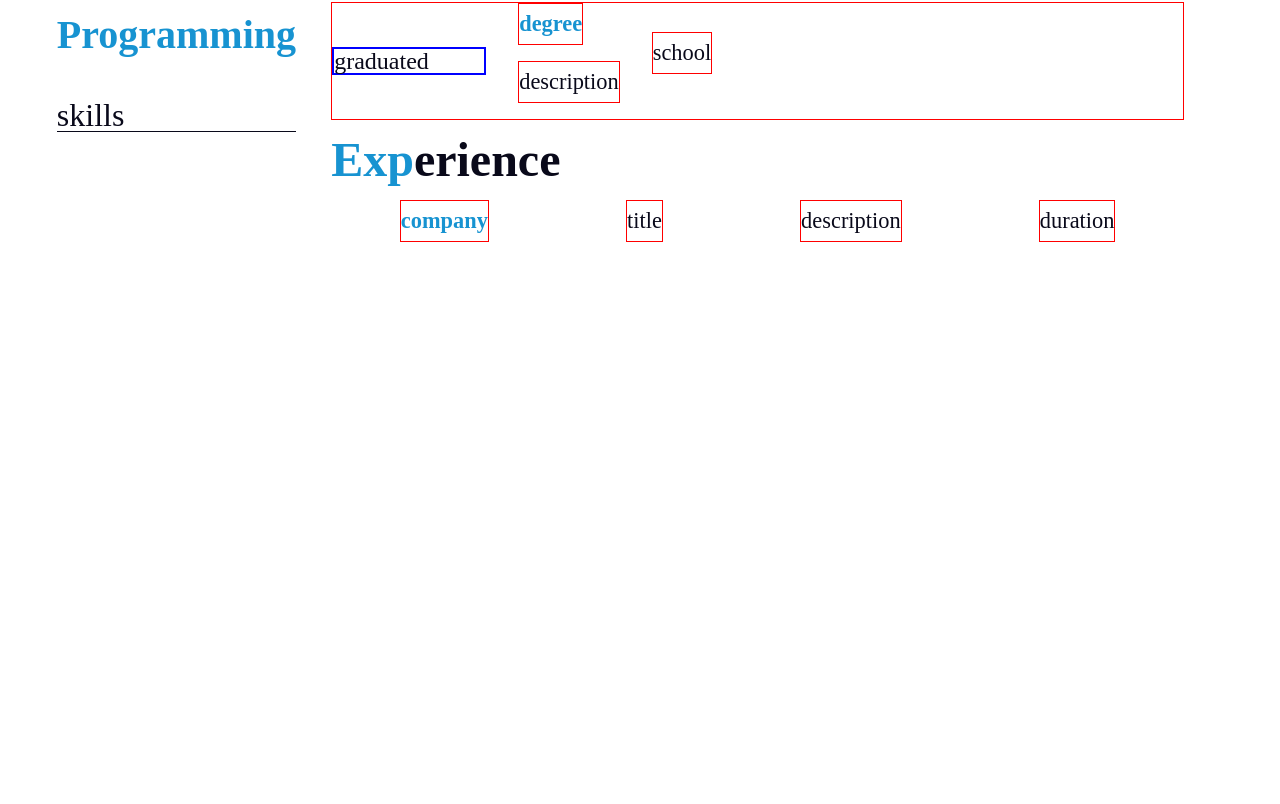
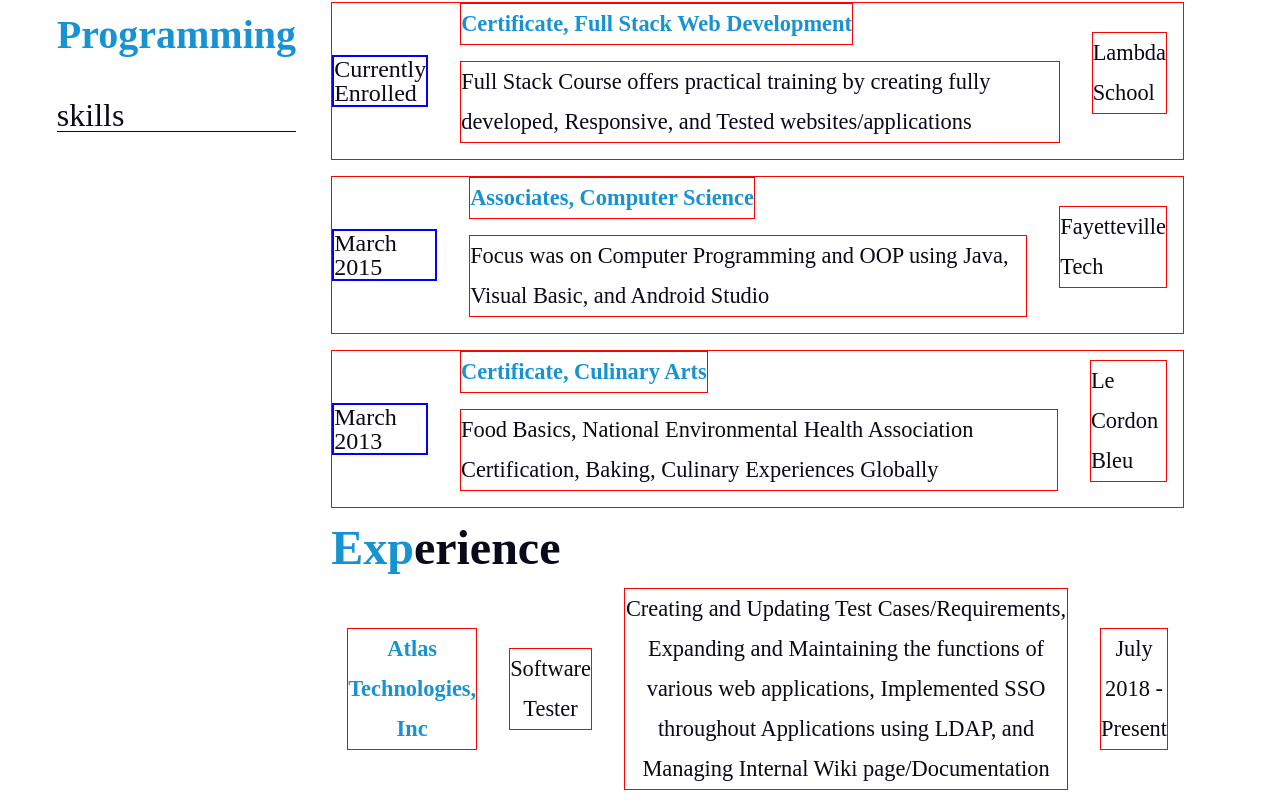
Before and after one commit to ElvisJG/resume-react, a React (Create React App) app: page /cv in a window 1280 px wide. Shown: the part 684-1488 px from the top of the page. Before the commit the page ends 942 px from the top, so only its background shows below. Built offline with nearby package versions, Linux system fonts and the light colour scheme; the HTML template or start-up script is replaced by a standard one.

Commit message:
progress

```diff
--- a/src/component/CV/CV.js
+++ b/src/component/CV/CV.js
@@ -17,7 +17,7 @@
       <div className='main-section'>
         <Int main={props.main} />
         <Edu resume={props.resume} />
-        <Exp />
+        <Exp resume={props.resume} />
       </div>
     </div>
   );
--- a/src/component/CV/Education.js
+++ b/src/component/CV/Education.js
@@ -1,56 +1,26 @@
 import React from 'react';
 
-export default () => {
+export default props => {
   return (
     <div className='cv-section'>
       <h3>
         <em>Edu</em>cation
       </h3>
 
+      {props.resume.education.map(edu => (
         <div className='cv-edu'>
-        <h5>graduated</h5>
+          <h5>{edu.graduated}</h5>
           <div className='cv-edu-mid'>
             <em>
-            <p>degree</p>
+              <p>{edu.degree}</p>
             </em>
-          <p>description</p>
+            <p>{edu.description}</p>
           </div>
           <div className='school'>
-          <p>school</p>
+            <p>{edu.school}</p>
           </div>
         </div>
-
-      {/* <div className='cv-edu'>
-        <h5>March 2015</h5>
-        <div className='cv-edu-mid'>
-          <em>
-            <p>Associates, Computer Science</p>
-          </em>
-          <p>
-            Focus was on Computer Programming and OOP using Java, Visual Basic,
-            and Android Studio
-          </p>
-        </div>
-        <div className='school'>
-          <p>Fayetteville Tech</p>
-        </div>
-      </div> */}
-
-      {/* <div className='cv-edu'>
-        <h5>March 2013</h5>
-        <div className='cv-edu-mid'>
-          <em>
-            <p>Certificate, Culinary Arts</p>
-          </em>
-          <p>
-            Food Basics, National Environmental Health Association
-            Certification, Baking, Culinary Experiences Globally
-          </p>
-        </div>
-        <div className='school'>
-          <p>Le Cordon Bleu</p>
-        </div>
-      </div> */}
+      ))}
     </div>
   );
 };
--- a/src/component/CV/Experience.js
+++ b/src/component/CV/Experience.js
@@ -1,54 +1,24 @@
 import React from 'react';
 
-export default () => {
+export default props => {
   return (
     <div className='cv-section'>
       <h3>
         <em>Exp</em>erience
       </h3>
 
-      <div className='cv-experience'>
-        <em>
-          <p>company</p>
-        </em>
-        <p>title</p>
-        <p>description</p>
-        <div className='duration'>
-          <p>duration</p>
+      {props.resume.work.map(exp => (
+        <div className='cv-experience'>
+          <em>
+            <p>{exp.company}</p>
+          </em>
+          <p>{exp.title}</p>
+          <p>{exp.description}</p>
+          <div className='duration'>
+            <p>{exp.duration}</p>
+          </div>
         </div>
-      </div>
-
-      {/* <div className='cv-experience'>
-        <em>
-          <p>Gonzalez Woodwork</p>
-        </em>
-        <p>Office Manager</p>
-        <p>
-          Deployed and maintained a MySQL Database for a small business that
-          tracked invoices, resources, and products | Maintained Customer
-          Relations using Workforce | Reached out to other businesses and set up
-          professional relationships
-        </p>
-        <div className='duration'>
-          <p>December 2008 - May 2017</p>
-        </div>
-      </div> */}
-
-      {/* <div className='cv-experience'>
-        <em>
-          <p>Walt Disney World Resort</p>
-        </em>
-        <p>Cook II</p>
-        <p>
-          Created Experiences for Guests, Learned how To be part of a team,
-          Tested critical thinking and throughput. I am including this because
-          it's an experience like no other, and i'm glad to have had the
-          opportunity.
-        </p>
-        <div className='duration'>
-          <p>June 2013 - February 2014</p>
-        </div>
-      </div> */}
+      ))}
     </div>
   );
 };
```
Lines whose indentation alone changed are shown as unchanged.
